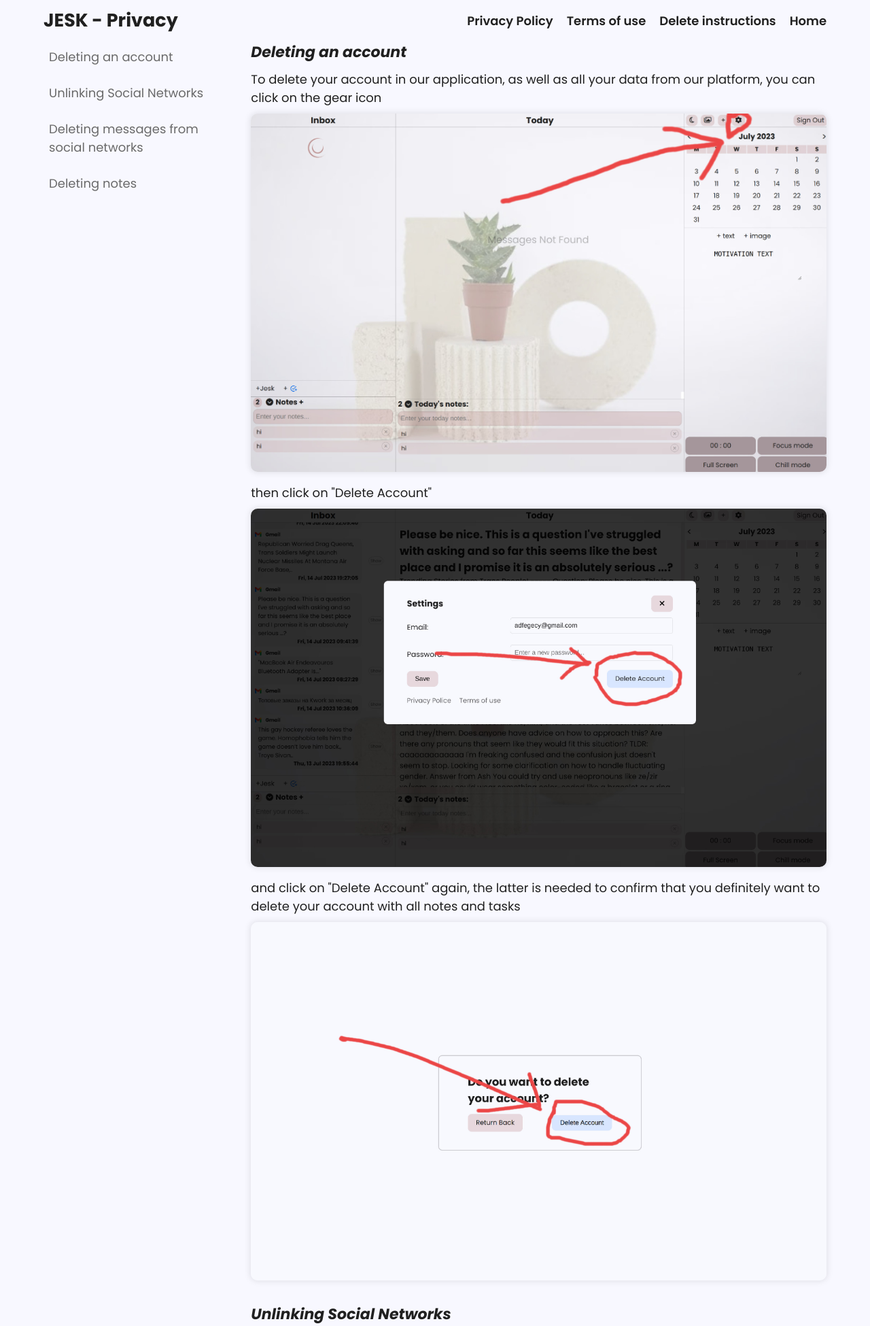
After one commit to Jaswine/JeskLauncher, a Django app: page /delete-instructions in a window 1280 px wide. The commit adds this page. Shown: the top 1950 px of the page at 68% size. Run offline with Django 4.2, Linux system fonts and the light colour scheme; some libraries are stand-ins or nearby versions; some web fonts are replaced.

Commit message:
update terms of use and delete account and other

```diff
--- a/base/admin.py
+++ b/base/admin.py
@@ -1,5 +1,5 @@
 from django.contrib import admin
-from .models import Todo, Profile
+from .models import Todo, Profile, TodaysNotes
 
 class ProfileAdmin(admin.ModelAdmin):
    list_display = ('user', 'google_token')
@@ -9,3 +9,4 @@
 
 admin.site.register(Profile)
 admin.site.register(Todo)
+admin.site.register(TodaysNotes)
--- a/base/models.py
+++ b/base/models.py
@@ -27,7 +27,7 @@
    updated_at = models.DateTimeField(auto_now=True, null=True)
 
    def __str__(self):
-      return self.user.username
+      return f'{self.user.username} - {self.message} - {self.created_at}'
 
 class TodaysNotes(models.Model):
    user = models.ForeignKey(User, on_delete=models.CASCADE)
@@ -37,4 +37,4 @@
    updated_at = models.DateTimeField(auto_now=True, null=True)
 
    def __str__(self):
-      return self.user.username
+      return f'{self.user.username} - {self.message} - {self.created_at}'
--- a/base/templates/base/delete.html
+++ b/base/templates/base/delete.html
@@ -11,10 +11,11 @@
 <div class="page">
       <div class="page__delete">
          <h2>Do you want to delete your account?</h2>
-         <div class="buttons">
+         <form class="buttons" method='POST'>
+            {% csrf_token %}
             <a class="btn" href="/">Return Back </a>
             <button class="btn btn--del" >Delete Account</button>
-         </div>
+         </form>
       </div>
  </div>
 {% endblock content %}
--- a/mysite/urls.py
+++ b/mysite/urls.py
@@ -12,4 +12,5 @@
 
     path('privacy-police', views.privacy_policy, name='privacy'),
     path('terms-of-use', views.terms_of_use, name='terms'),
+    path('delete-instructions', views.delete_instructions, name='delete-instructions'),
 ]
--- a/mysite/views.py
+++ b/mysite/views.py
@@ -6,3 +6,6 @@
 
 def terms_of_use(request):
     return render(request, 'special/terms_of_use.html')
+
+def delete_instructions(request):
+    return render(request, 'special/delete_instructions.html')
--- a/static/css/special/privacy.css
+++ b/static/css/special/privacy.css
@@ -56,10 +56,20 @@
     width: 75%;
 }
 .page__desc {
-    margin-bottom: 10px;
+    margin-bottom: 16px;
 }
 .page__desc h3 {
     font-size: 22px;
-    font-family: 'Times New Roman', Times, serif;
     margin-bottom: 10px;
+    font-style: italic;
 }
+.page__desc  img {
+    width: 100%;
+    height: 100%;
+    margin: 10px 0;
+    border-radius: 10px;
+    box-shadow: 0 0 10px 1px rgb(20,20,20, .1);
+}
+.page__desc  b {
+    margin: 8px 0;
+}
--- /dev/null
+++ b/templates/special/delete_instructions.html
@@ -0,0 +1,61 @@
+{% include 'main.html' %}
+{% load static %}
+
+{% block title %}
+<link rel="stylesheet" href="{% static 'css/special/privacy.css' %}">
+<title>Instructions for deleting data</title>
+{% endblock title %}
+
+{% block content %}
+<div class="page">
+    {% include "special/header.html" %}
+    <div class="page__content">
+        <div class="page__menu">
+           <a href="#deleting-an-account">Deleting an account</a>
+           <a href="#unlinking-social-networks">Unlinking Social Networks</a>
+           <a href="#deleting-messages-from-social-networks">Deleting messages from social networks</a>
+           <a href="#deleting-notes">Deleting notes</a>
+        </div>
+        <div class="page__info">
+
+            <div class="page__desc" id="collection-of-information">
+                <h3>Deleting an account</h3>
+                <p>To delete your account in our application, as well as all your data from our platform, you can click on the gear icon</p>
+                <img src="/static/media/instructions/delete1.jpg" alt="delete1"/>
+                <p>then click on "Delete Account"</p>
+                <img src="/static/media/instructions/delete2.jpg" alt="delete2"/>
+                <p>and click on "Delete Account" again, the latter is needed to confirm that you definitely want to delete your account with all notes and tasks</p>
+                <img src="/static/media/instructions/delete3.jpg" alt="delete3"/>
+            </div>
+
+            <div class="page__desc" id="unlinking-social-networks">
+                <h3>Unlinking Social Networks</h3>
+                <p>If you want to unlink your social media accounts (such as Google or Facebook), you need to follow these steps:</p>
+                <b>For Google:</b>
+                <p>1) Sign in to your Google account.</p>
+                <p>2) Go to your security and privacy settings.</p>
+                <p>3) Find the "Connected apps and sites" section.</p>
+                <p>4) Find our app in the list of connected apps and uninstall it.</p>
+                <b>For Facebook:</b>
+                <p>1) Sign in to your Facebook account.</p>
+                <p>2) Go to "Settings" and select "Apps & websites".</p>
+                <p>3) Find our application in the list and uninstall it.</p>
+            </div>
+
+            <div class="page__desc" id="deleting-messages-from-social-networks">
+                <h3>Deleting messages from social networks</h3>
+                <p>We do not store messages received from your social media account. To delete messages, you must log into your social network account and delete them there.</p>
+            </div>
+
+            <div class="page__desc" id="deleting-notes">
+                <h3>Deleting notes</h3>
+                <p>In our application, you can delete the notes you have created by simply clicking on the cross.</p>
+                <img src="/static/media/instructions/delete-note1.jpg" alt="delete-note1"/>
+                <p>And then confirm the deletion by clicking on "Yes"</p>
+                <img src="/static/media/instructions/delete-note2.jpg" alt="delete-note2"/>
+            </div>
+
+        </div>
+    </div>
+</div>
+{% endblock content %}
--- a/templates/special/header.html
+++ b/templates/special/header.html
@@ -3,6 +3,7 @@
     <div class="page__header__menu">
         <a href="{% url 'privacy' %}">Privacy Policy</a>
         <a href="{% url 'terms' %}">Terms of use</a>
+        <a href="{% url 'delete-instructions' %}" >Delete instructions</a>
         {% if request.user %}
             <a href="{% url 'base:index' %}">Home</a>
         {% else %}
--- a/templates/special/privacy_police.html
+++ b/templates/special/privacy_police.html
@@ -85,7 +85,7 @@
             </div>
             <div class="page__desc" id="contact-us">
                 <h3>Contact Us</h3>
-                <p>If you have any questions, comments or complaints regarding our privacy policy or data processing, please contact us at <b>jesk-launcher@gmail.com</b>.</p>
+                <p>If you have any questions, comments or complaints regarding our privacy policy or data processing, please contact us at <b><a href="mailto:jesk.launcher@gmail.com">jesk.launcher@gmail.com</a></b>.</p>
             </div>
         </div>
     </div>
```
Also changed, not shown: base/templates/base/blocks/Calendar.html (+8 -3 lines), static/css/index.css (+37 -0 lines), static/css/main.css (+1 -7 lines), static/js/components/chill_mode.js (+11 -3 lines), static/js/components/focusMode.js (+32 -35 lines), templates/special/terms_of_use.html (+44 -18 lines), static/media/instructions/delete-note1.jpg (added), static/media/instructions/delete-note2.jpg (added), static/media/instructions/delete1.jpg (added), static/media/instructions/delete2.jpg (added), static/media/instructions/delete3.jpg (added).
